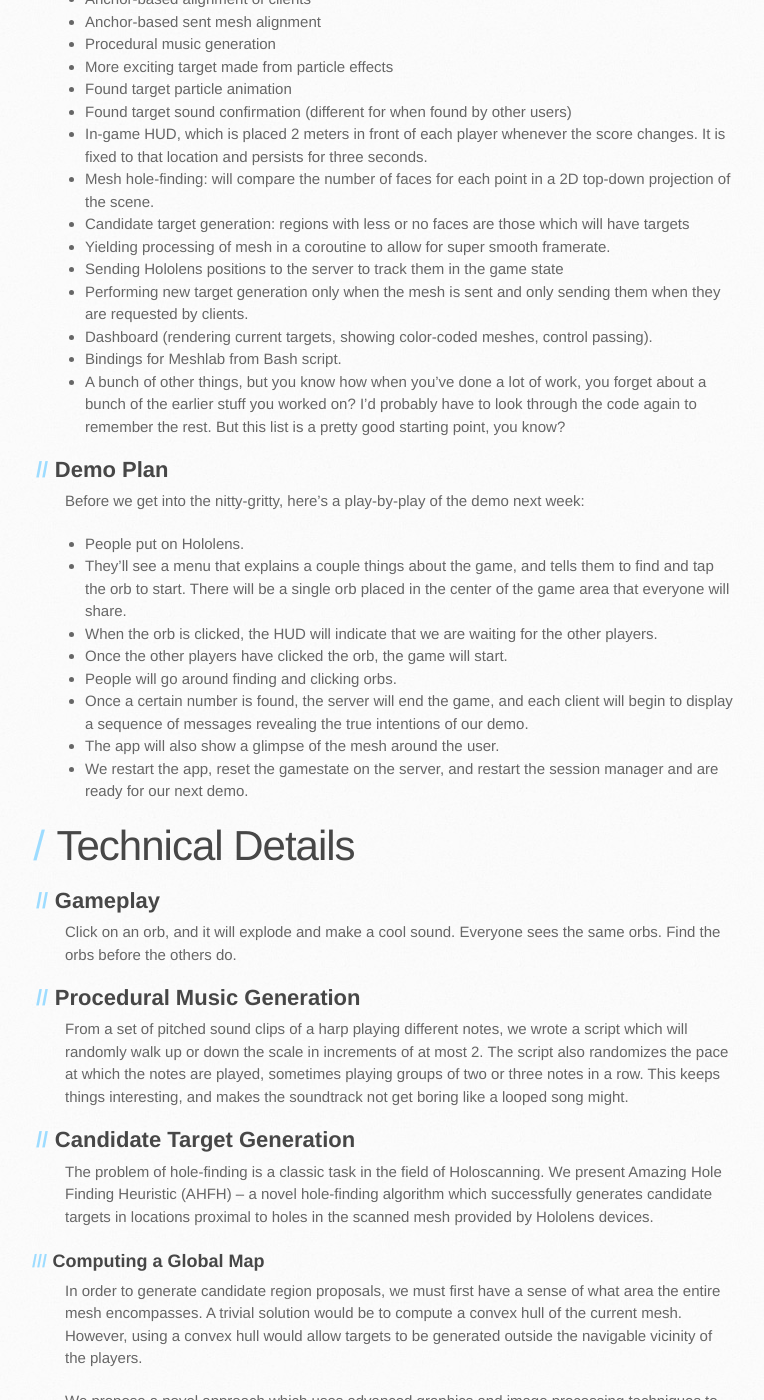
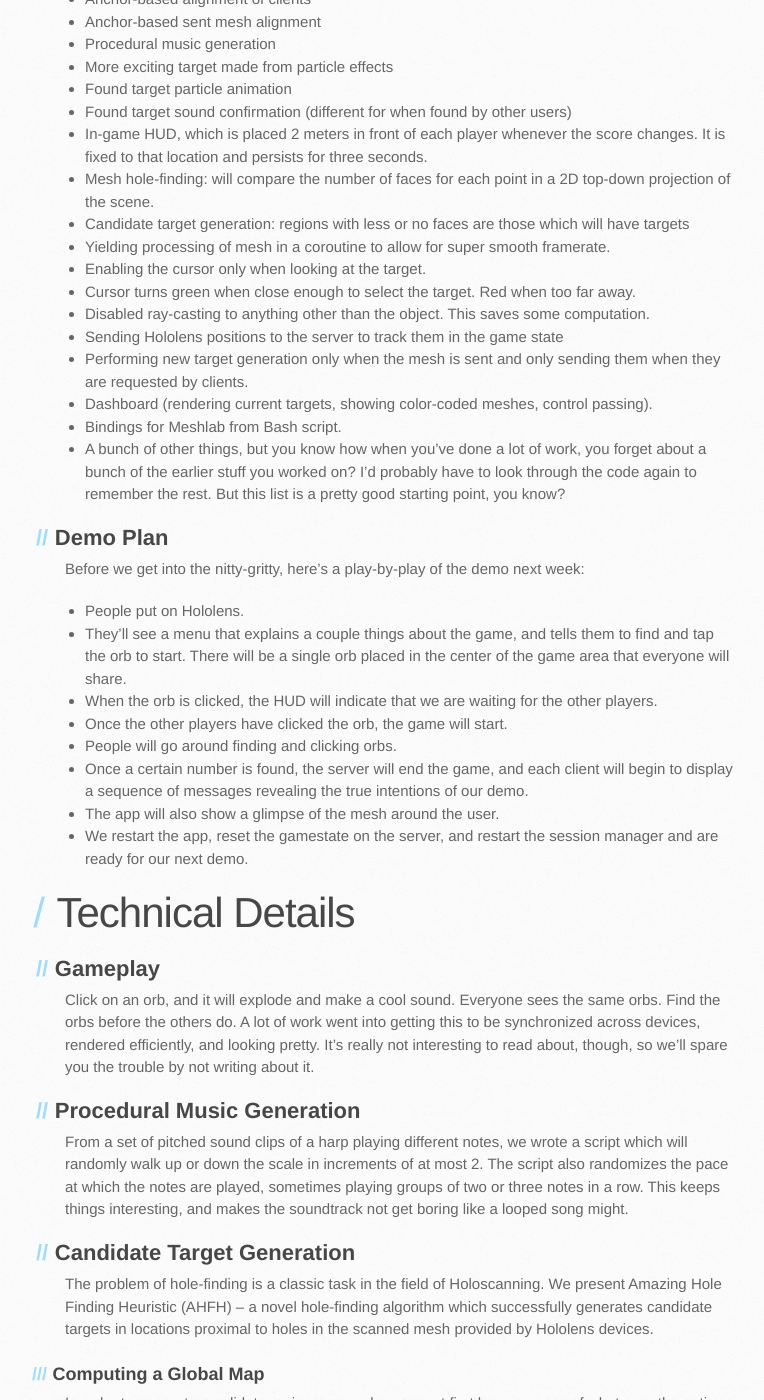
Before and after one commit to holoscanner/holoscanner.github.io, a Jekyll site: the page built from _posts/2016-05-25-week-8.md, in a window 1280 px wide and 1400 px high, scrolled down 910 px. Shown: the whole window, without its empty margins (80-844 px from the left). Built offline with Jekyll 4.4.1, drawn with Linux system fonts in a browser that asks for light colours.

Commit message:
Final, I think

```diff
--- a/_posts/2016-05-25-week-8.md
+++ b/_posts/2016-05-25-week-8.md
@@ -33,6 +33,9 @@ Long story short, we now have a working multi-player game with meaningful user i
   * Mesh hole-finding: will compare the number of faces for each point in a 2D top-down projection of the scene.
   * Candidate target generation: regions with less or no faces are those which will have targets
   * Yielding processing of mesh in a coroutine to allow for super smooth framerate.
+  * Enabling the cursor only when looking at the target.
+  * Cursor turns green when close enough to select the target. Red when too far away.
+  * Disabled ray-casting to anything other than the object. This saves some computation.
   * Sending Hololens positions to the server to track them in the game state
   * Performing new target generation only when the mesh is sent and only sending them when they are requested by clients.
   * Dashboard (rendering current targets, showing color-coded meshes, control passing).
@@ -57,6 +60,7 @@ Before we get into the nitty-gritty, here's a play-by-play of the demo next week
 ## Gameplay
 
 Click on an orb, and it will explode and make a cool sound. Everyone sees the same orbs. Find the orbs before the others do.
+A lot of work went into getting this to be synchronized across devices, rendered efficiently, and looking pretty. It's really not interesting to read about, though, so we'll spare you the trouble by not writing about it.
 
 ## Procedural Music Generation
 
```
